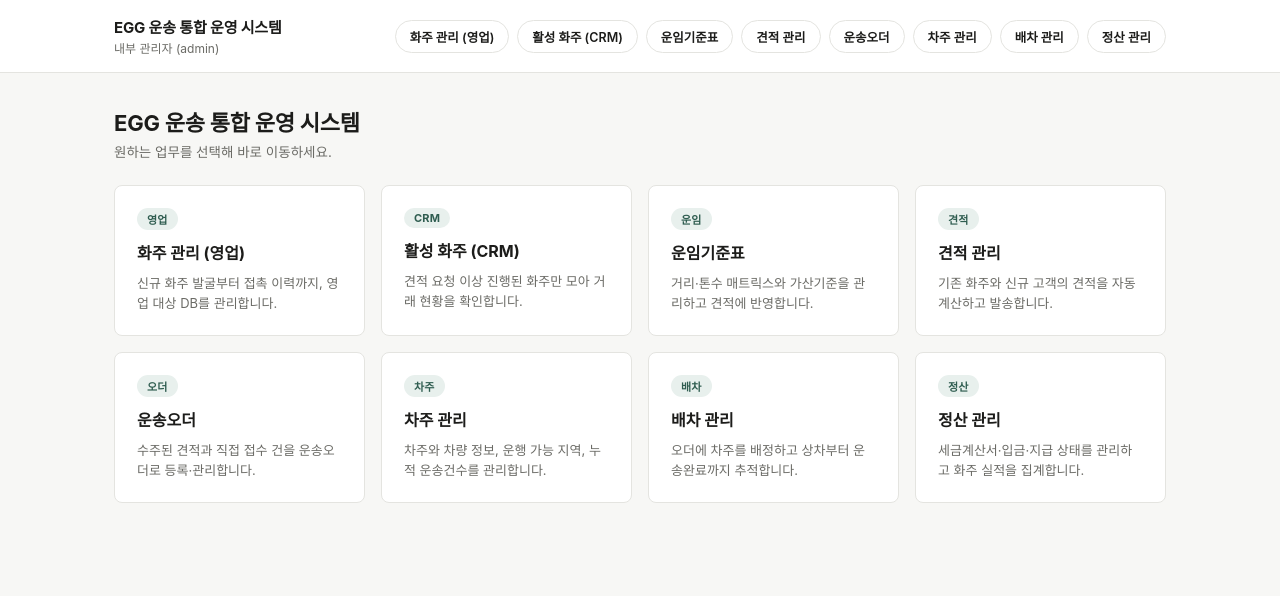
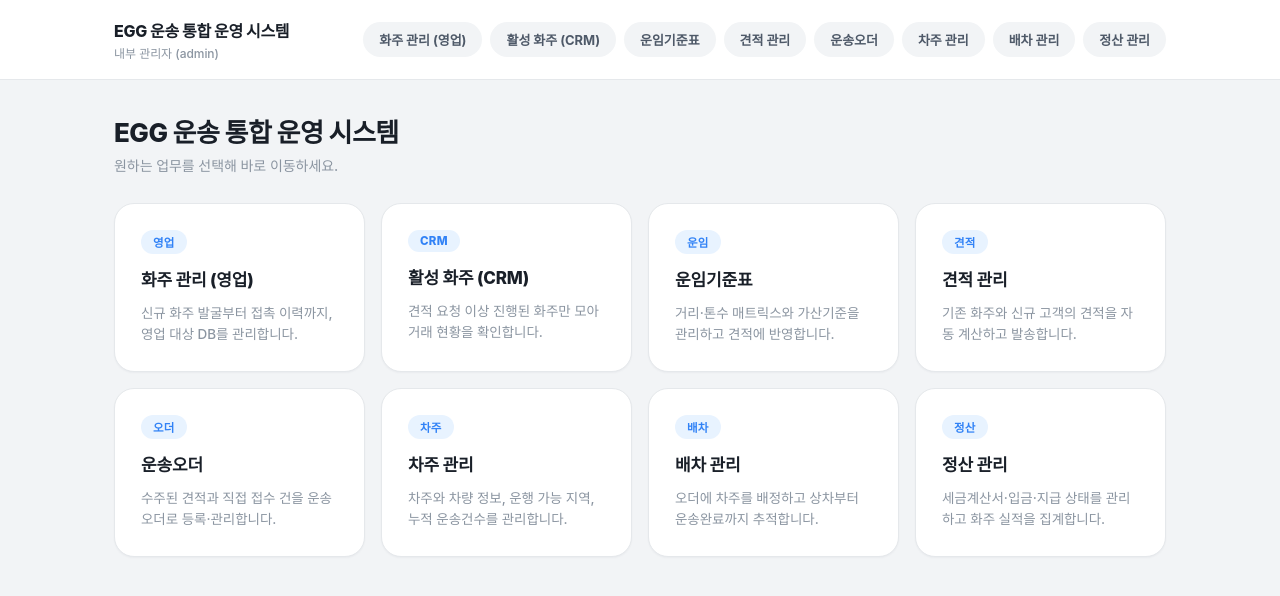
Before and after one commit to ttang0825/b2b-cargo-system, a Next.js app: page /admin in a window 1280 px wide. Shown: the top 596 px of the page. Built offline with nearby package versions, Linux system fonts and the light colour scheme.

Commit message:
Update globals.css

```diff
--- a/app/globals.css
+++ b/app/globals.css
@@ -1,13 +1,19 @@
 :root {
-  --bg: #f7f7f5;
+  --bg: #f2f4f6;
   --surface: #ffffff;
-  --border: #e4e4e0;
-  --text: #1c1c1a;
-  --text-muted: #6b6b66;
-  --accent: #2f5d50;
-  --accent-soft: #e8f0ed;
-  --danger: #b3441e;
-  --radius: 8px;
+  --border: #e5e8eb;
+  --text: #191f28;
+  --text-muted: #8b95a1;
+  --accent: #3182f6;
+  --accent-hover: #1b64da;
+  --accent-soft: #e8f3ff;
+  --danger: #f04452;
+  --danger-soft: #ffeeee;
+  --radius: 14px;
+  --radius-lg: 20px;
+  --shadow-sm: 0 1px 2px rgba(15, 23, 42, 0.04);
+  --shadow-md: 0 4px 14px rgba(15, 23, 42, 0.07);
+  --shadow-lg: 0 12px 28px rgba(15, 23, 42, 0.1);
   --font-sans: -apple-system, BlinkMacSystemFont, "Segoe UI", "Pretendard", "Malgun Gothic", sans-serif;
 }
 * {
@@ -20,6 +26,8 @@ body {
   background: var(--bg);
   color: var(--text);
   font-family: var(--font-sans);
+  -webkit-font-smoothing: antialiased;
+  letter-spacing: -0.003em;
 }
 a {
   color: inherit;
@@ -29,6 +37,8 @@ a {
   margin: 0 auto;
   padding: 32px 24px 64px;
 }
+
+/* 상단 헤더 */
 .top-nav {
   border-bottom: 1px solid var(--border);
   background: var(--surface);
@@ -36,7 +46,7 @@ a {
 .top-nav-inner {
   max-width: 1100px;
   margin: 0 auto;
-  padding: 16px 24px;
+  padding: 18px 24px;
   display: flex;
   align-items: center;
   justify-content: space-between;
@@ -50,41 +60,41 @@ a {
   color: var(--accent);
 }
 .brand {
-  font-weight: 700;
-  font-size: 15px;
-  letter-spacing: -0.01em;
+  font-weight: 800;
+  font-size: 16px;
+  letter-spacing: -0.02em;
   transition: color 0.15s;
 }
 .brand-sub {
   color: var(--text-muted);
   font-size: 12px;
   margin-top: 2px;
+  font-weight: 500;
 }
 
 /* 상단 우측 메뉴 - 칩 버튼 */
 .nav-chip {
   display: inline-flex;
   align-items: center;
-  padding: 6px 14px;
+  padding: 8px 16px;
   border-radius: 999px;
-  border: 1px solid var(--border);
-  background: var(--surface);
-  color: var(--text);
-  font-size: 12.5px;
-  font-weight: 600;
+  border: none;
+  background: var(--bg);
+  color: #4e5968;
+  font-size: 13px;
+  font-weight: 700;
   white-space: nowrap;
   text-decoration: none;
-  transition: background 0.15s, border-color 0.15s, color 0.15s;
+  transition: background 0.15s, color 0.15s, box-shadow 0.15s;
 }
 .nav-chip:hover {
   background: var(--accent-soft);
-  border-color: var(--accent);
   color: var(--accent);
 }
 .nav-chip-active {
   background: var(--accent);
-  border-color: var(--accent);
   color: #ffffff;
+  box-shadow: 0 4px 10px rgba(49, 130, 246, 0.28);
 }
 .nav-chip-active:hover {
   background: var(--accent);
@@ -95,25 +105,29 @@ a {
   display: flex;
   align-items: flex-end;
   justify-content: space-between;
-  margin-bottom: 24px;
+  margin-bottom: 28px;
   gap: 16px;
   flex-wrap: wrap;
 }
 .page-title {
-  font-size: 22px;
-  font-weight: 700;
-  margin: 0 0 4px;
-  letter-spacing: -0.01em;
+  font-size: 26px;
+  font-weight: 800;
+  margin: 0 0 6px;
+  letter-spacing: -0.02em;
 }
 .page-desc {
   color: var(--text-muted);
-  font-size: 13.5px;
+  font-size: 14px;
   margin: 0;
+  font-weight: 500;
 }
+
+/* 카드 - 보더 대신 그림자 기반 */
 .card {
   background: var(--surface);
   border: 1px solid var(--border);
-  border-radius: var(--radius);
+  border-radius: var(--radius-lg);
+  box-shadow: var(--shadow-sm);
 }
 
 /* 홈화면 - 메뉴 카드 그리드 */
@@ -125,113 +139,143 @@ a {
 .home-card {
   display: flex;
   flex-direction: column;
-  gap: 10px;
-  padding: 22px;
+  gap: 12px;
+  padding: 26px;
   text-decoration: none;
   color: var(--text);
-  transition: transform 0.15s, border-color 0.15s, box-shadow 0.15s;
+  transition: transform 0.18s ease, box-shadow 0.18s ease;
 }
 .home-card:hover {
-  border-color: var(--accent);
-  transform: translateY(-2px);
-  box-shadow: 0 6px 16px rgba(47, 93, 80, 0.12);
+  transform: translateY(-4px);
+  box-shadow: var(--shadow-lg);
 }
 .home-card-tag {
   display: inline-flex;
   align-self: flex-start;
-  padding: 3px 10px;
+  padding: 4px 12px;
   border-radius: 999px;
   background: var(--accent-soft);
   color: var(--accent);
-  font-size: 11px;
-  font-weight: 700;
+  font-size: 11.5px;
+  font-weight: 800;
   letter-spacing: 0.02em;
 }
 .home-card-title {
-  font-size: 16px;
-  font-weight: 700;
+  font-size: 17px;
+  font-weight: 800;
   margin: 0;
+  letter-spacing: -0.01em;
 }
 .home-card-desc {
-  font-size: 13px;
+  font-size: 13.5px;
   color: var(--text-muted);
   margin: 0;
-  line-height: 1.5;
+  line-height: 1.55;
+  font-weight: 500;
 }
 
+/* 버튼 */
 .btn {
   display: inline-flex;
   align-items: center;
   gap: 6px;
-  padding: 9px 16px;
-  border-radius: var(--radius);
-  border: 1px solid var(--accent);
+  padding: 11px 20px;
+  border-radius: 12px;
+  border: none;
   background: var(--accent);
   color: white;
-  font-size: 13.5px;
-  font-weight: 600;
+  font-size: 14px;
+  font-weight: 700;
   cursor: pointer;
+  box-shadow: 0 4px 10px rgba(49, 130, 246, 0.25);
+  transition: background 0.15s, transform 0.1s, box-shadow 0.15s;
 }
 .btn:hover {
-  opacity: 0.92;
+  background: var(--accent-hover);
+  transform: translateY(-1px);
+  box-shadow: 0 6px 14px rgba(49, 130, 246, 0.32);
+}
+.btn:active {
+  transform: translateY(0);
 }
 .btn-ghost {
-  background: transparent;
+  background: var(--bg);
   color: var(--text);
-  border: 1px solid var(--border);
+  border: none;
+  box-shadow: none;
+}
+.btn-ghost:hover {
+  background: #e9ebee;
+  transform: none;
+  box-shadow: none;
 }
 .btn-danger {
-  background: transparent;
+  background: var(--danger-soft);
   color: var(--danger);
-  border: 1px solid #eac9b8;
+  border: none;
+  box-shadow: none;
 }
 .btn-danger:hover {
-  background: #fbeee8;
+  background: #ffdfe1;
+  transform: none;
+  box-shadow: none;
 }
+
 .form-grid {
   display: grid;
   grid-template-columns: repeat(auto-fill, minmax(200px, 1fr));
   gap: 14px;
-  padding: 20px;
+  padding: 22px;
 }
 .field label {
   display: block;
-  font-size: 12px;
+  font-size: 12.5px;
   color: var(--text-muted);
-  margin-bottom: 6px;
+  margin-bottom: 7px;
+  font-weight: 600;
 }
 .field input,
 .field select,
 .field textarea {
   width: 100%;
-  padding: 8px 10px;
+  padding: 11px 13px;
   border: 1px solid var(--border);
-  border-radius: 6px;
-  font-size: 13.5px;
-  background: var(--surface);
+  border-radius: 12px;
+  font-size: 14px;
+  background: #f9fafb;
   color: var(--text);
   font-family: inherit;
+  transition: border-color 0.15s, background 0.15s, box-shadow 0.15s;
+}
+.field input:focus,
+.field select:focus,
+.field textarea:focus {
+  outline: none;
+  border-color: var(--accent);
+  background: var(--surface);
+  box-shadow: 0 0 0 3px var(--accent-soft);
 }
 .form-actions {
-  padding: 0 20px 20px;
+  padding: 0 22px 22px;
   display: flex;
   gap: 10px;
 }
 table {
   width: 100%;
   border-collapse: collapse;
-  font-size: 13.5px;
+  font-size: 14px;
 }
 thead th {
   text-align: left;
-  font-weight: 600;
+  font-weight: 700;
   color: var(--text-muted);
-  padding: 10px 16px;
+  padding: 12px 16px;
   border-bottom: 1px solid var(--border);
   white-space: nowrap;
+  font-size: 12.5px;
 }
 tbody td {
-  padding: 12px 16px;
+  padding: 13px 16px;
   border-bottom: 1px solid var(--border);
   vertical-align: middle;
 }
@@ -250,26 +294,28 @@ tbody tr:hover {
 }
 .badge {
   display: inline-block;
-  padding: 3px 9px;
+  padding: 4px 11px;
   border-radius: 999px;
   font-size: 11.5px;
-  font-weight: 600;
+  font-weight: 700;
   background: var(--accent-soft);
   color: var(--accent);
   white-space: nowrap;
 }
 .empty-state {
-  padding: 48px 20px;
+  padding: 56px 20px;
   text-align: center;
   color: var(--text-muted);
-  font-size: 13.5px;
+  font-size: 14px;
+  font-weight: 500;
 }
 .error-box {
-  background: #fbeee8;
-  border: 1px solid #eac9b8;
+  background: var(--danger-soft);
+  border: none;
   color: var(--danger);
-  padding: 12px 16px;
-  border-radius: var(--radius);
-  font-size: 13px;
+  padding: 13px 16px;
+  border-radius: 12px;
+  font-size: 13.5px;
+  font-weight: 600;
   margin-bottom: 16px;
 }
```
